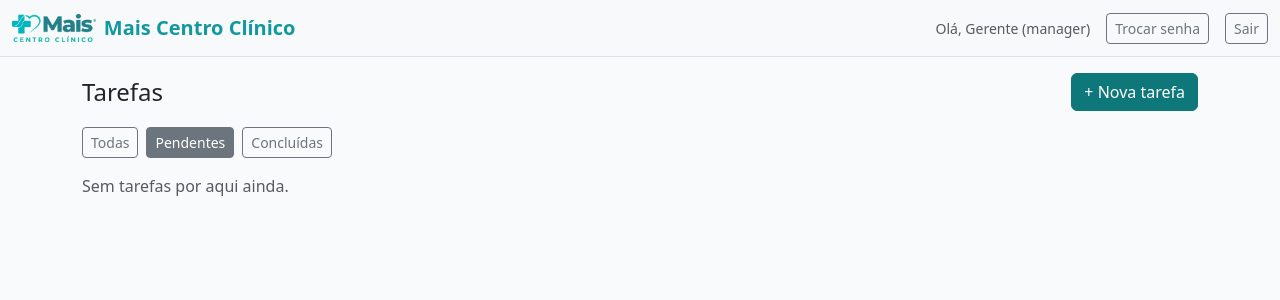
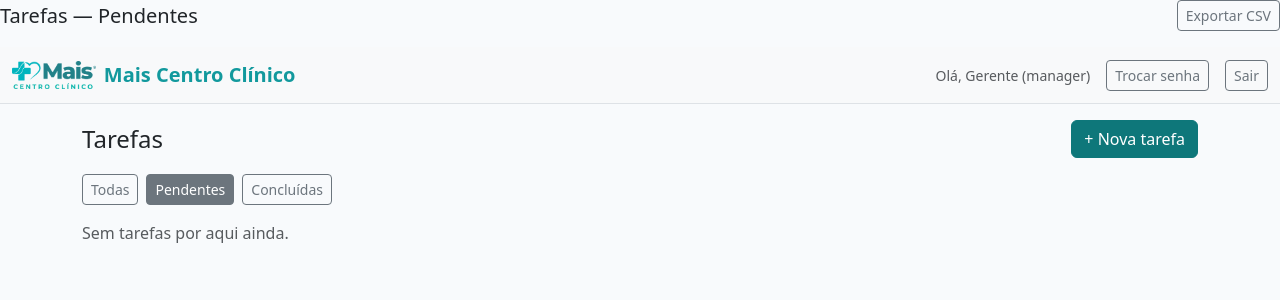
Before and after one commit to gerenciaosorio-afk/mais-centro-tarefas, a Flask app: page /tasks?status=pendente in a window 1280 px wide. Shown: the top 300 px of the page. Run offline with Flask 3, Linux system fonts and the light colour scheme; a user stored in the database is signed in.

Commit message:
Update tasks.html

```diff
--- a/tarefas_gerente_flask_branded_maiscentro/simple_tasks_app/templates/tasks.html
+++ b/tarefas_gerente_flask_branded_maiscentro/simple_tasks_app/templates/tasks.html
@@ -1,3 +1,14 @@
+<div class="d-flex justify-content-between align-items-center mb-3">
+  <h1 class="h5 mb-0">Tarefas
+    {% if status %}
+      — {{ 'Pendentes' if status == 'pendente' else 'Concluídas' }}
+    {% endif %}
+  </h1>
+  <a class="btn btn-outline-secondary btn-sm"
+     href="{{ url_for('export_tasks_csv', status=status) }}">
+     Exportar CSV
+  </a>
+</div>
 
 {% extends "base.html" %}
 {% block content %}
```
